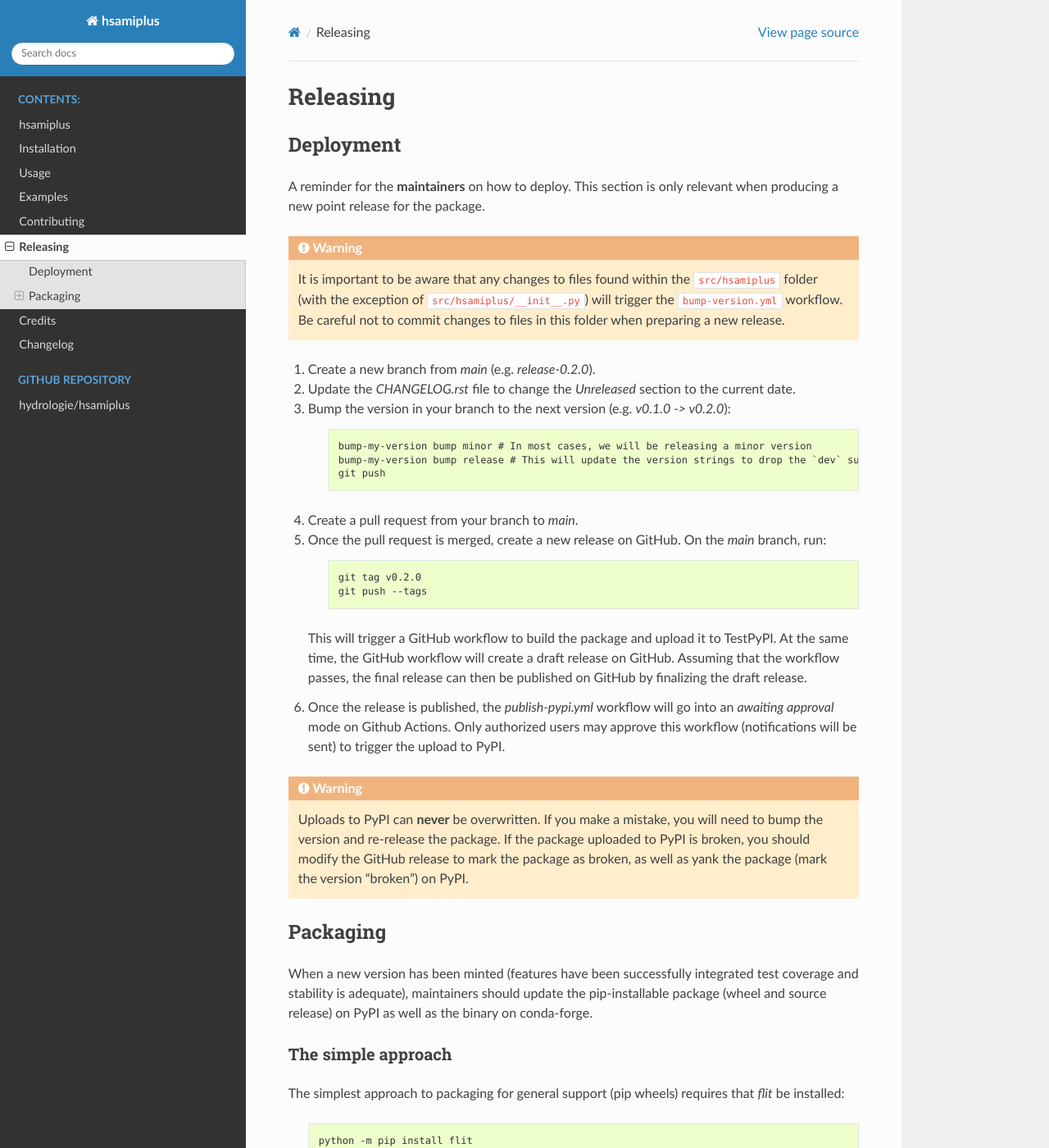
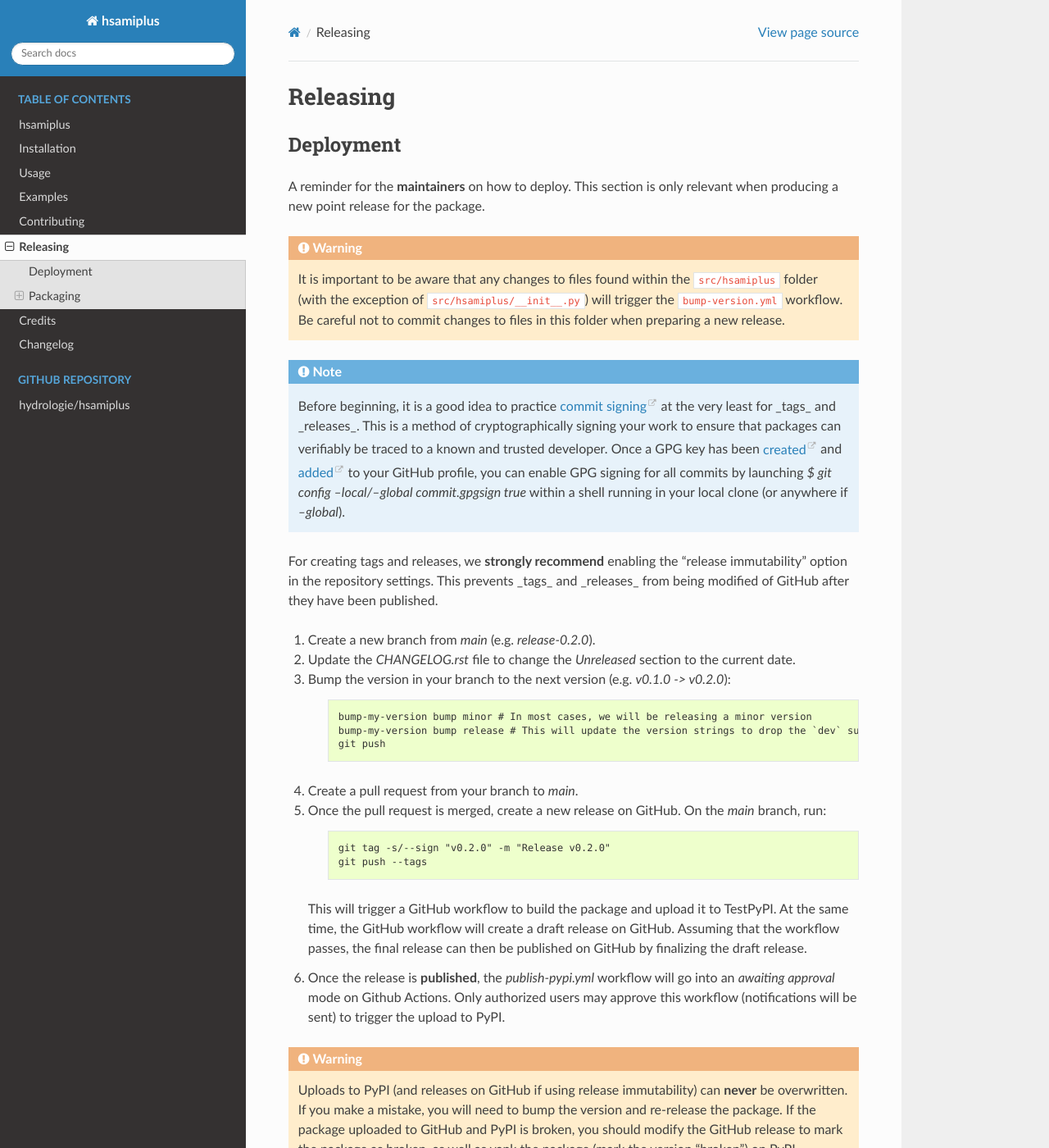
Before and after one commit to hydrologie/hsamiplus, a Sphinx documentation site: the page built from docs/releasing.rst, in a window 1280 px wide and 1400 px high. Shown: the whole window at 82% size. Built offline with Sphinx 7.4.7 and the Read the Docs theme 3.1.0, drawn with Linux system fonts in a browser that asks for light colours; pages that are not in the unit, such as notebooks, are missing from menus; some of the changed text lies outside the part shown.

Commit message:
fast-forward cookiecutter
Signed-off-by: Trevor James Smith <10819524+Zeitsperre@users.noreply.github.com>

```diff
--- a/CONTRIBUTING.rst
+++ b/CONTRIBUTING.rst
@@ -193,7 +193,7 @@
 
 #. The pull request should work for all currently supported Python versions. Check the `pyproject.toml` or `tox.ini` files for the list of supported versions.
 
-#. If you haven't already, ensure that you have read and agreed to the `Developer Certificate of Origin (DCO) <https://developercertificate.org/>`_, and that you have signed your commits using:
+#. If you haven't already, ensure that you have read and agreed to the `Developer Certificate of Origin (DCO) <https://developercertificate.org/>`_, and that you have signed off on your commits using:
 
     .. code-block:: bash
 
--- a/docs/releasing.rst
+++ b/docs/releasing.rst
@@ -10,6 +10,13 @@
 .. warning::
 
     It is important to be aware that any changes to files found within the ``src/hsamiplus`` folder (with the exception of ``src/hsamiplus/__init__.py``) will trigger the ``bump-version.yml`` workflow. Be careful not to commit changes to files in this folder when preparing a new release.
+
+.. note::
+
+    Before beginning, it is a good idea to practice `commit signing`_ at the very least for _tags_ and _releases_. This is a method of cryptographically signing your work to ensure that packages can verifiably be traced to a known and trusted developer.
+    Once a GPG key has been `created`_ and `added`_ to your GitHub profile, you can enable GPG signing for all commits by launching `$ git config --local/--global commit.gpgsign true` within a shell running in your local clone (or anywhere if `--global`).
+
+For creating tags and releases, we **strongly recommend** enabling the "release immutability" option in the repository settings. This prevents _tags_ and _releases_ from being modified of GitHub after they have been published.
 
 #. Create a new branch from `main` (e.g. `release-0.2.0`).
 #. Update the `CHANGELOG.rst` file to change the `Unreleased` section to the current date.
@@ -26,16 +33,20 @@
 
     .. code-block:: console
 
-        git tag v0.2.0
+        git tag -s/--sign "v0.2.0" -m "Release v0.2.0"
         git push --tags
 
    This will trigger a GitHub workflow to build the package and upload it to TestPyPI. At the same time, the GitHub workflow will create a draft release on GitHub. Assuming that the workflow passes, the final release can then be published on GitHub by finalizing the draft release.
 
-#. Once the release is published, the `publish-pypi.yml` workflow will go into an `awaiting approval` mode on Github Actions. Only authorized users may approve this workflow (notifications will be sent) to trigger the upload to PyPI.
+#. Once the release is **published**, the `publish-pypi.yml` workflow will go into an `awaiting approval` mode on Github Actions. Only authorized users may approve this workflow (notifications will be sent) to trigger the upload to PyPI.
 
 .. warning::
 
-    Uploads to PyPI can **never** be overwritten. If you make a mistake, you will need to bump the version and re-release the package. If the package uploaded to PyPI is broken, you should modify the GitHub release to mark the package as broken, as well as yank the package (mark the version "broken") on PyPI.
+    Uploads to PyPI (and releases on GitHub if using release immutability) can **never** be overwritten. If you make a mistake, you will need to bump the version and re-release the package. If the package uploaded to GitHub and PyPI is broken, you should modify the GitHub release to mark the package as broken, as well as yank the package (mark the version "broken") on PyPI.
+
+.. _`commit signing`: https://git-scm.com/book/en/v2/Git-Tools-Signing-Your-Work
+.. _created: https://docs.github.com/en/authentication/managing-commit-signature-verification/generating-a-new-gpg-key
+.. _added: https://docs.github.com/en/authentication/managing-commit-signature-verification/adding-a-gpg-key-to-your-github-account
 
 Packaging
 ---------
--- a/environment-docs.yml
+++ b/environment-docs.yml
@@ -8,6 +8,7 @@
   - ipython >=8.5.0
   - nbsphinx >=0.9.5
   - sphinx >=8.2
+  - sphinx-autobuild >=2024.4.16
   - sphinx-codeautolink >=0.16.2
   - sphinx-copybutton >=0.5.2
   - sphinx-intl
```
Also changed, not shown: docs/index.rst (+12 -1 lines), pyproject.toml (+9 -6 lines), .cruft.json, .readthedocs.yml, 4 other files.
